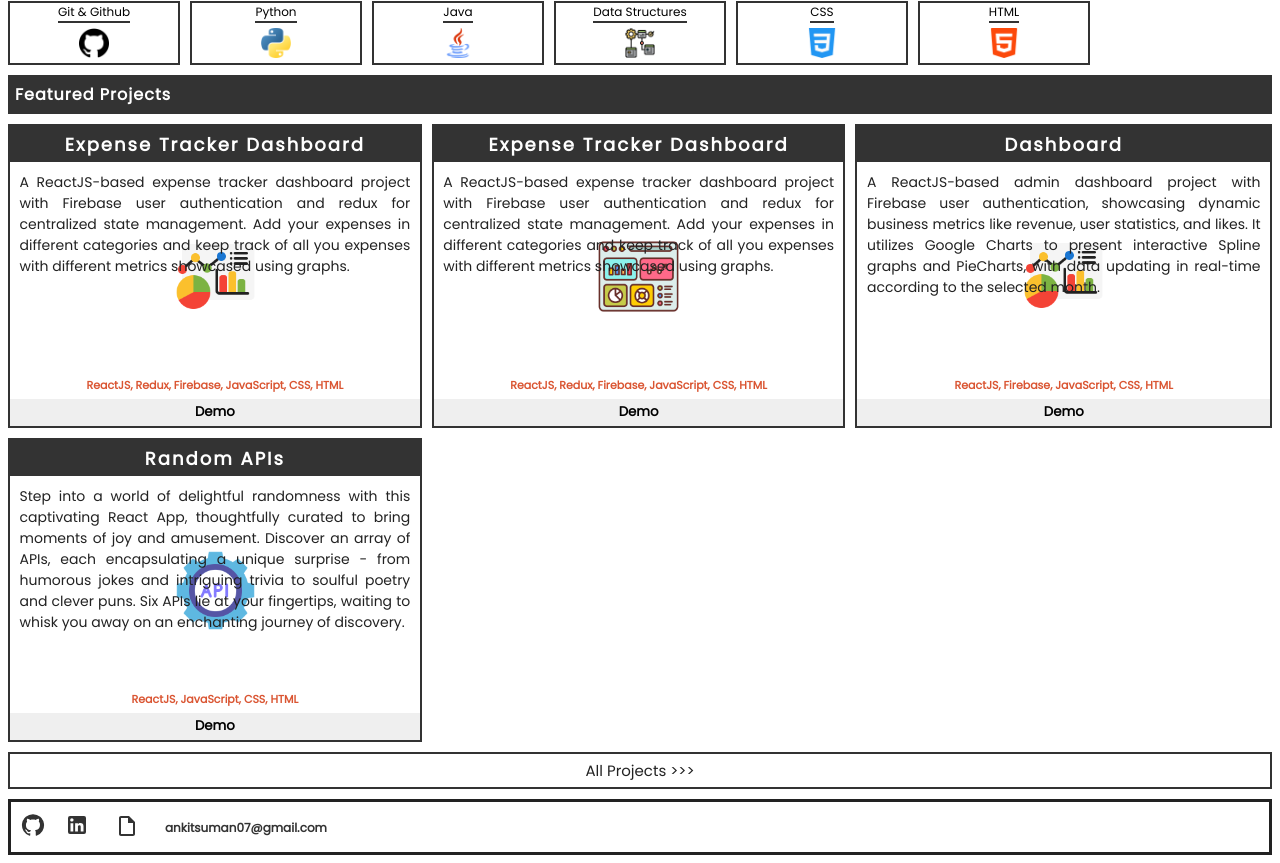
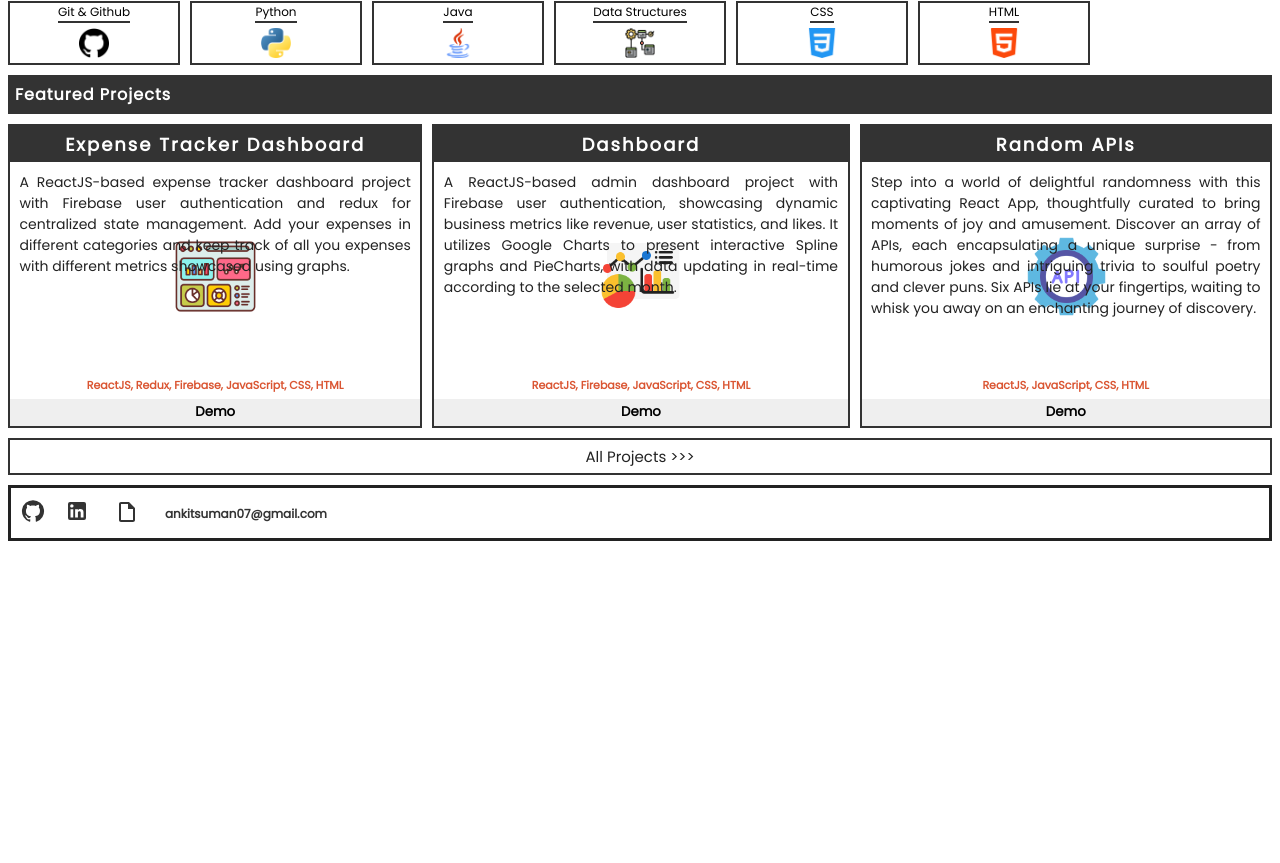
Before and after one commit to ankit-suman-07/new-portfolio, a React (Create React App) app: page / in a window 1280 px wide. Shown: the part 960-1823 px from the top of the page. After the commit the page ends 1509 px from the top, so only its background shows below. Built offline with nearby package versions, Linux system fonts and the light colour scheme.

Commit message:
Expense-track dash

```diff
--- a/src/helper/ProjectList.js
+++ b/src/helper/ProjectList.js
@@ -17,14 +17,6 @@ import Hops from "../assets/hero.png";
 import Bored from "../assets/sleeping.png";
 
 export const ProjectList = [
-{
-    name: "Expense Tracker Dashboard",
-    skills: "ReactJS, Redux, Firebase, JavaScript, CSS, HTML",
-    url : "https://tracker-reactjs.netlify.app/",
-    tag: ["featured", "all", "react"],
-    background : Dashboard,
-    description: "A ReactJS-based expense tracker dashboard project with Firebase user authentication and redux for centralized state management. Add your expenses in different categories and keep track of all you expenses with different metrics showcased using graphs.",
-  },
   {
     name: "Expense Tracker Dashboard",
     skills: "ReactJS, Redux, Firebase, JavaScript, CSS, HTML",
```
